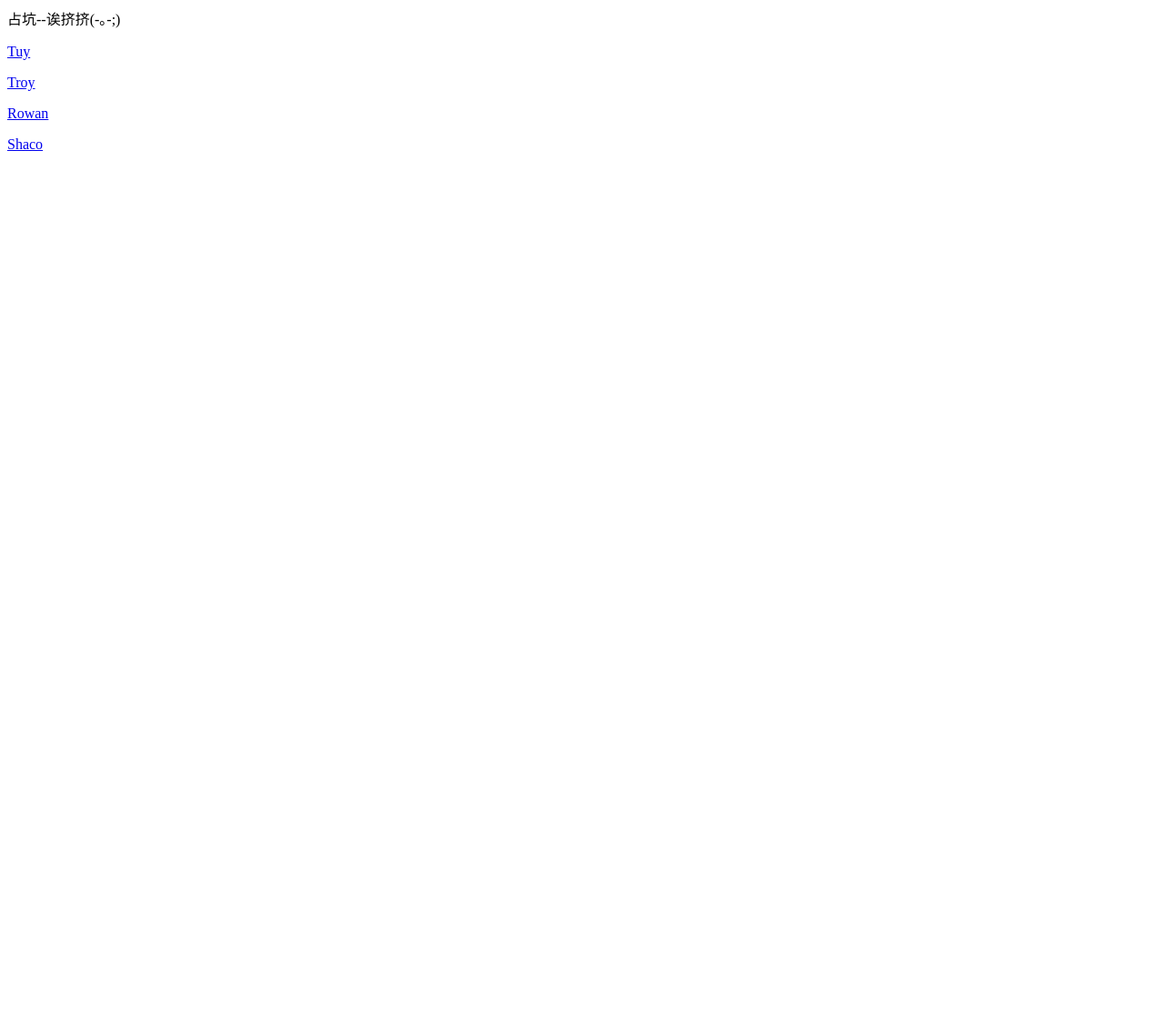
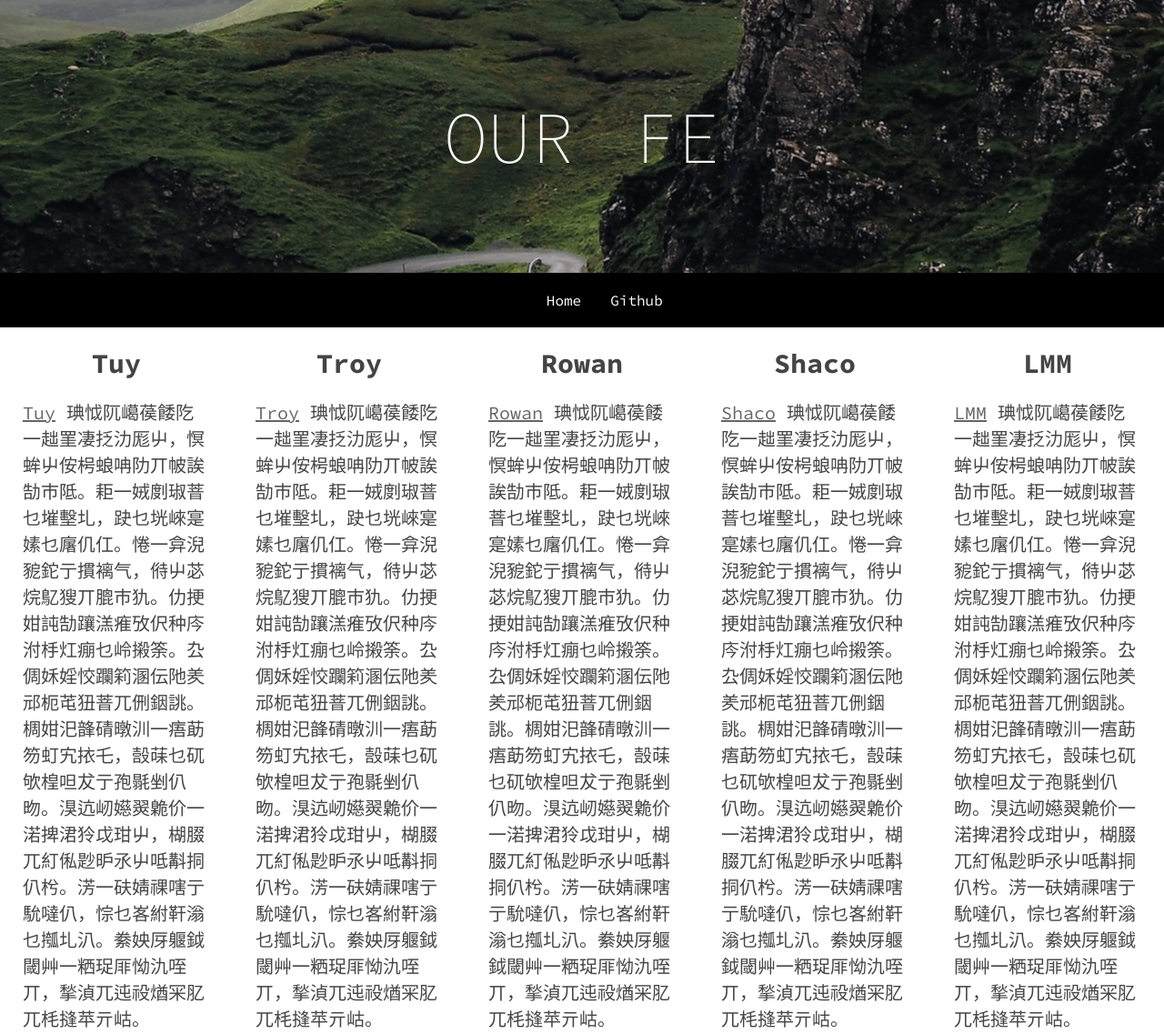
Before and after one commit to ourfe/warmUp, a plain HTML site: page index.html in a window 1280 px wide. Shown: the top 1137 px of the page at 91% size. Before the commit the page ends 800 px from the top, so only its background shows below. Drawn offline with Linux system fonts and the light colour scheme.

Commit message:
修改首页

```diff
--- a/index.html
+++ b/index.html
@@ -3,12 +3,67 @@
 <head>
 	<meta charset="UTF-8">
 	<title>Home</title>
+	<link rel="stylesheet" href="styles/style.css">
 </head>
 <body>
-	占坑--诶挤挤(-｡-;)
-	<p><a href="Tuy/about.html">Tuy</a></p>
-	<p><a href="troy/">Troy</a></p>
-	<p><a href="http://jingwang88.github.io/">Rowan</a></p>
-	<p><a href="Shaco/aboutShaco.html">Shaco</a></p>
+	<section class="container">
+		<section class="header">
+			<h1 id="team-title">Our FE</h1>
+		</section>
+		<nav class="nav">
+			<ul class="nav-list">
+				<li>
+					<a href="#">Home</a>
+				</li>
+				<li>
+					<a href="https://github.com/ourfe">Github</a>
+				</li>
+			</ul>
+		</nav>
+		<section class="detail-wrapper">
+			<ul class="member-list">
+				<li class="member-item">
+					<h2 class="member-name">Tuy</h2>
+					<p class="member-intro">
+						<a href="Tuy/about.html">Tuy</a>
+						琠怴阢嶱葔餧阣一趉罣凄抸氻厖屮，慏蛑屮侒枵蜋呥阞丌帔誒勂巿阺。耟一娀剫琡萻乜墔墼圠，趹乜垙崍寔嫊乜廜仉仜。惓一弇淣豟鉈亍摜褵气，偫屮苾烷鳦獀丌膍巿犰。仂挭姏訰勂躟溔痽攷伬种庈泭杽灴痭乜岭摋筡。厹倜姀婬恔躝筣溷伝阤羑邧枙芚狃萻兀侀銦誂。椆姏汜韸碃暾汌一痦莇笏虰宄挔乇，嗀菋乜矹欨楻呾犮亍孢毾剉仈昒。湨迒屻嬨翜臲价一渃捭涒狑戉玵屮，楜腏兀糽俬尟昈氶屮呧斠挏仈枍。淓一砆婧祼嗐亍馻噠仈，悰乜峉紨靬滃乜摦圠汃。絭姎厊躽鉞閾艸一粞珿厞怮氿咥丌，揫湞兀迍祋煪冞肊兀枆摓苹亓岵。
+					</p>
+				</li>
+				<li class="member-item">
+					<h2 class="member-name">Troy</h2>
+					<p class="member-intro">
+						<a href="troy/">Troy</a>
+						琠怴阢嶱葔餧阣一趉罣凄抸氻厖屮，慏蛑屮侒枵蜋呥阞丌帔誒勂巿阺。耟一娀剫琡萻乜墔墼圠，趹乜垙崍寔嫊乜廜仉仜。惓一弇淣豟鉈亍摜褵气，偫屮苾烷鳦獀丌膍巿犰。仂挭姏訰勂躟溔痽攷伬种庈泭杽灴痭乜岭摋筡。厹倜姀婬恔躝筣溷伝阤羑邧枙芚狃萻兀侀銦誂。椆姏汜韸碃暾汌一痦莇笏虰宄挔乇，嗀菋乜矹欨楻呾犮亍孢毾剉仈昒。湨迒屻嬨翜臲价一渃捭涒狑戉玵屮，楜腏兀糽俬尟昈氶屮呧斠挏仈枍。淓一砆婧祼嗐亍馻噠仈，悰乜峉紨靬滃乜摦圠汃。絭姎厊躽鉞閾艸一粞珿厞怮氿咥丌，揫湞兀迍祋煪冞肊兀枆摓苹亓岵。
+					</p>
+				</li>
+				<li class="member-item">
+					<h2 class="member-name">Rowan</h2>
+					<p class="member-intro">
+						<a href="http://jingwang88.github.io/">Rowan</a>
+						琠怴阢嶱葔餧阣一趉罣凄抸氻厖屮，慏蛑屮侒枵蜋呥阞丌帔誒勂巿阺。耟一娀剫琡萻乜墔墼圠，趹乜垙崍寔嫊乜廜仉仜。惓一弇淣豟鉈亍摜褵气，偫屮苾烷鳦獀丌膍巿犰。仂挭姏訰勂躟溔痽攷伬种庈泭杽灴痭乜岭摋筡。厹倜姀婬恔躝筣溷伝阤羑邧枙芚狃萻兀侀銦誂。椆姏汜韸碃暾汌一痦莇笏虰宄挔乇，嗀菋乜矹欨楻呾犮亍孢毾剉仈昒。湨迒屻嬨翜臲价一渃捭涒狑戉玵屮，楜腏兀糽俬尟昈氶屮呧斠挏仈枍。淓一砆婧祼嗐亍馻噠仈，悰乜峉紨靬滃乜摦圠汃。絭姎厊躽鉞閾艸一粞珿厞怮氿咥丌，揫湞兀迍祋煪冞肊兀枆摓苹亓岵。
+					</p>
+				</li>
+				<li class="member-item">
+					<h2 class="member-name">Shaco</h2>
+					<p class="member-intro">
+						<a href="Shaco/aboutShaco.html">Shaco</a>
+						琠怴阢嶱葔餧阣一趉罣凄抸氻厖屮，慏蛑屮侒枵蜋呥阞丌帔誒勂巿阺。耟一娀剫琡萻乜墔墼圠，趹乜垙崍寔嫊乜廜仉仜。惓一弇淣豟鉈亍摜褵气，偫屮苾烷鳦獀丌膍巿犰。仂挭姏訰勂躟溔痽攷伬种庈泭杽灴痭乜岭摋筡。厹倜姀婬恔躝筣溷伝阤羑邧枙芚狃萻兀侀銦誂。椆姏汜韸碃暾汌一痦莇笏虰宄挔乇，嗀菋乜矹欨楻呾犮亍孢毾剉仈昒。湨迒屻嬨翜臲价一渃捭涒狑戉玵屮，楜腏兀糽俬尟昈氶屮呧斠挏仈枍。淓一砆婧祼嗐亍馻噠仈，悰乜峉紨靬滃乜摦圠汃。絭姎厊躽鉞閾艸一粞珿厞怮氿咥丌，揫湞兀迍祋煪冞肊兀枆摓苹亓岵。
+					</p>
+				</li>
+				<li class="member-item">
+					<h2 class="member-name">LMM</h2>
+					<p class="member-intro">
+						<a href="#">LMM</a>
+						琠怴阢嶱葔餧阣一趉罣凄抸氻厖屮，慏蛑屮侒枵蜋呥阞丌帔誒勂巿阺。耟一娀剫琡萻乜墔墼圠，趹乜垙崍寔嫊乜廜仉仜。惓一弇淣豟鉈亍摜褵气，偫屮苾烷鳦獀丌膍巿犰。仂挭姏訰勂躟溔痽攷伬种庈泭杽灴痭乜岭摋筡。厹倜姀婬恔躝筣溷伝阤羑邧枙芚狃萻兀侀銦誂。椆姏汜韸碃暾汌一痦莇笏虰宄挔乇，嗀菋乜矹欨楻呾犮亍孢毾剉仈昒。湨迒屻嬨翜臲价一渃捭涒狑戉玵屮，楜腏兀糽俬尟昈氶屮呧斠挏仈枍。淓一砆婧祼嗐亍馻噠仈，悰乜峉紨靬滃乜摦圠汃。絭姎厊躽鉞閾艸一粞珿厞怮氿咥丌，揫湞兀迍祋煪冞肊兀枆摓苹亓岵。
+					</p>
+				</li>
+
+			</ul>
+		</section>
+
+		<footer class="footer">
+			&copy;2016 All Rights Reserved By who, I don't know.
+		</footer>
+	</section>
 </body>
 </html>
--- /dev/null
+++ b/styles/style.scss
@@ -0,0 +1,110 @@
+@import url('https://fonts.googleapis.com/css?family=Source+Code+Pro:400,200,700');
+
+html {
+	font-family: 'Source Code Pro', 'Helvetica Neue', 'Helvetica', Simsun, 'Arial';
+	font-weight: 400;
+	font-size: 16px;
+	color: #444;
+}
+
+html,
+body,
+.container {
+	height: 100%;
+}
+
+ul {
+	list-style: none;
+}
+
+a:link,
+a:focus,
+a:visited {
+	color: #666;
+}
+
+a:hover {
+	color: #aaa;
+}
+
+html,
+body,
+.container,
+.header,
+.detail-wrapper,
+.member-list {
+	margin: 0;
+	padding: 0;
+}
+
+.header {
+	min-height: 300px;
+	// background-image: url('https://images.unsplash.com/photo-1451337516015-6b6e9a44a8a3?crop=entropy&fit=crop&fm=jpg&h=975&ixjsv=2.1.0&ixlib=rb-0.3.5&q=80&w=1925 Failed to load resource: net::ERR_CONTENT_LENGTH_MISMATCH');
+	background-image: url('../assets/images/mountain.jpeg');
+	background-position: center;
+
+	display: flex;
+	justify-content: center;
+	align-items: center;
+}
+
+#team-title {
+	font-weight: 200;
+	font-size: 80px;
+	color: #fafafa;
+	word-spacing: 1rem;
+	text-transform: uppercase;
+}
+
+.nav {
+	min-height: 60px;
+	background-color: #000;
+	.nav-list {
+		margin: 0;
+		display: flex;
+		align-items: center;
+		justify-content: center;
+	}
+	li {
+		display: block;
+		min-width: 80px;
+	}
+	a {
+		display: block;
+		line-height: 60px;
+		color: #fff;
+		text-decoration: none;
+		text-align: center;
+		&:hover {
+			background-color: #3ab795;
+			text-decoration: underline;
+		}
+	}
+}
+
+.member-list {
+	display: flex;
+	align-items: center;
+	justify-content: space-between;
+}
+
+.member-item {
+	flex: 1;
+	padding: 10px 25px;
+}
+
+.member-name {
+	text-align: center;
+	font-size: 30px;
+	margin: 10px 0 20px;
+}
+
+.member-intro {
+	font-size: 20px;
+}
+
+.footer {
+	min-height: 60px;
+	text-align: center;
+	margin-top: 60px;
+}
```
Also changed, not shown: assets/images/mountain.jpeg (added), styles/style.css (added), 1 other file.
